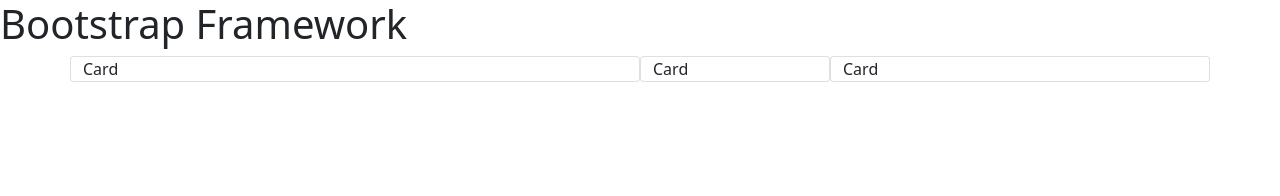
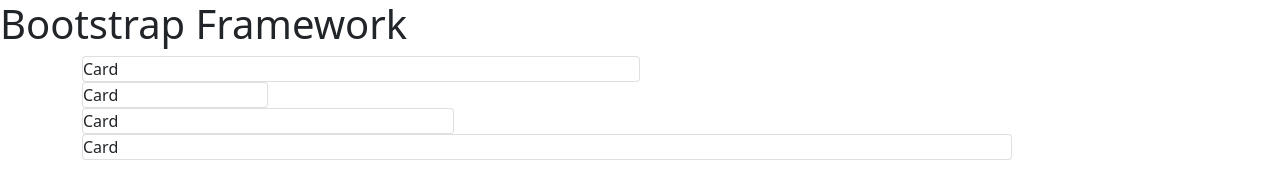
Before and after one commit to nareshyadav2912/Development, a plain HTML site: page 8.2+Responsiveness/8.2 Responsiveness/bootstrap.html in a window 1280 px wide. Drawn offline with nearby package versions, Linux system fonts and the light colour scheme.

Commit message:
Update bootstrap.html

```diff
--- a/8.2+Responsiveness/8.2 Responsiveness/bootstrap.html
+++ b/8.2+Responsiveness/8.2 Responsiveness/bootstrap.html
@@ -12,7 +12,7 @@
 <body>
   <h1>Bootstrap Framework</h1>
   <div class="container">
-    <div class="row">
+    <div class="flex-column">
       <div class="card col-6">
         Card
       </div>
@@ -22,6 +22,10 @@
       <div class="card col-4">
         Card
       </div>
+      <div>
+        <div class="card col-10">
+          Card
+      </div>
     </div>
   </div>
 
```
